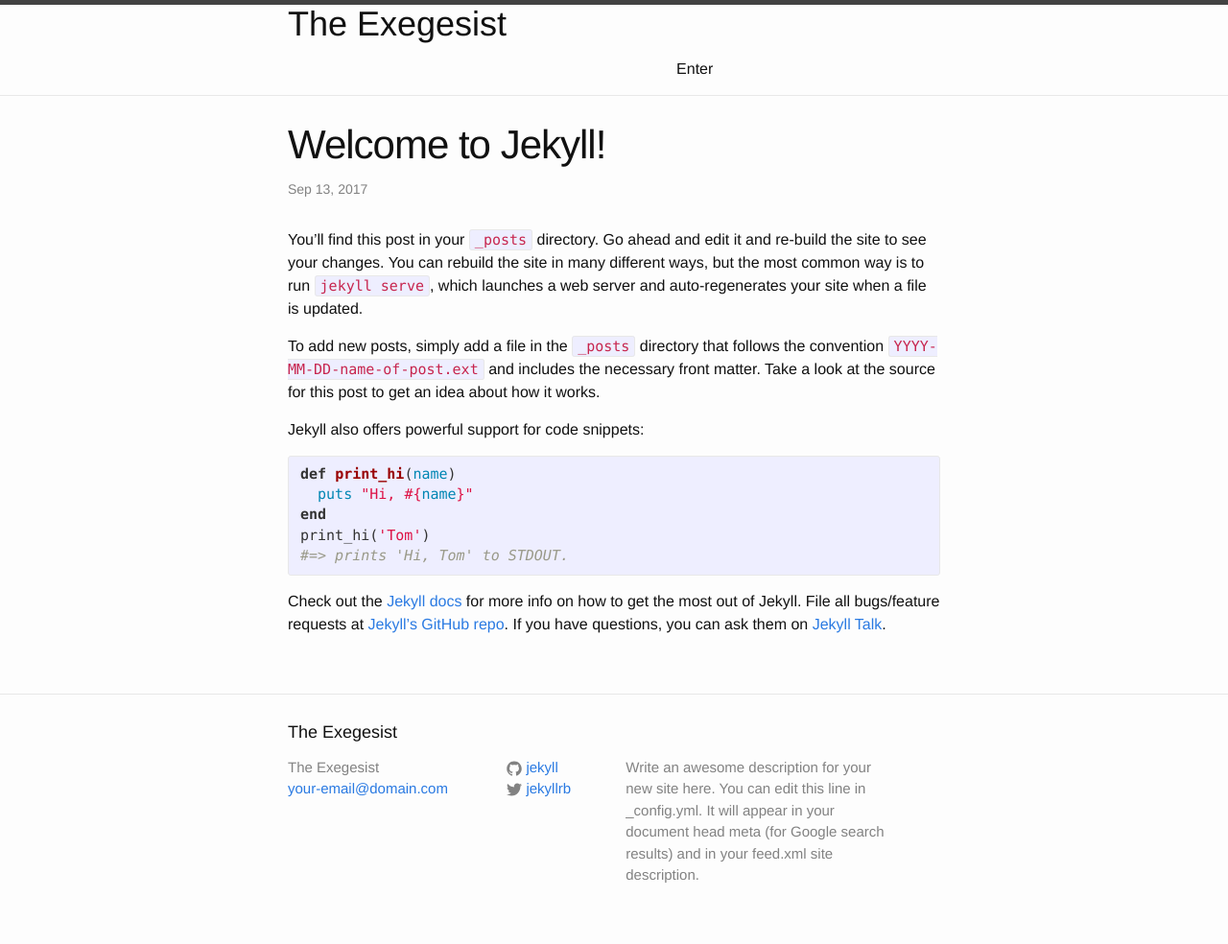
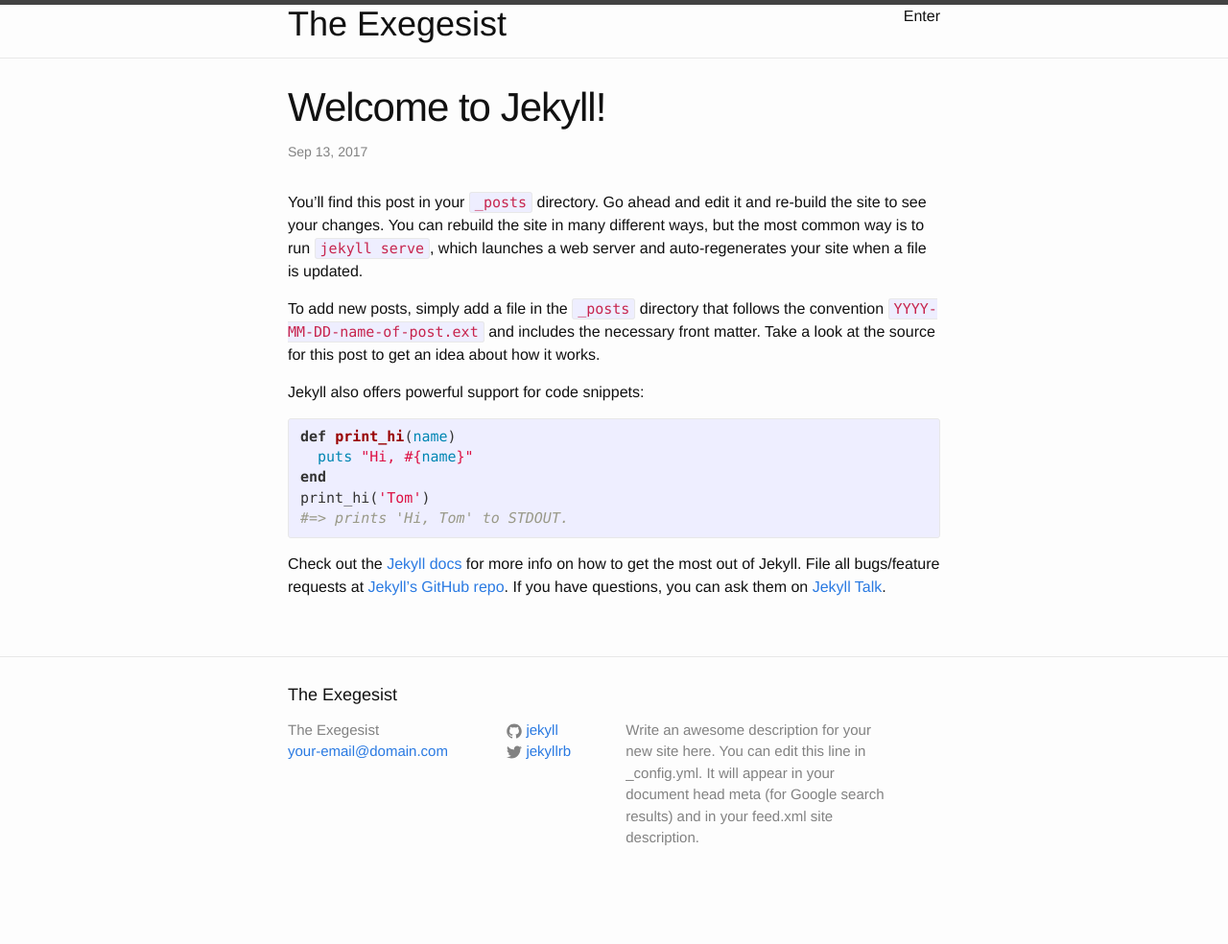
Before and after one commit to doulosiyxy/theexegesist, a Jekyll site: the page built from _posts/2017-09-13-welcome-to-jekyll.markdown, in a window 1280 px wide. Shown: the whole page at 96% size. Built offline with Jekyll 4.4.1, drawn with Linux system fonts in a browser that asks for light colours; nearby versions of some CDN libraries; after the commit the page ends 945 px from its top, so only the background shows below that.

Commit message:
Update header.html

```diff
--- a/_includes/header.html
+++ b/_includes/header.html
@@ -3,7 +3,7 @@
   <!--my addition-->
   <div class="wrapper">
      <div class="row"><h1 class="col-sm-6 title">The Exegesist</h1>
-      <nav class="col-sm-8 text-right">
+      <nav class="col-sm-6 text-right">
         <p id="enter-btn">Enter</p>
   <!--My addition end-->
 
```
